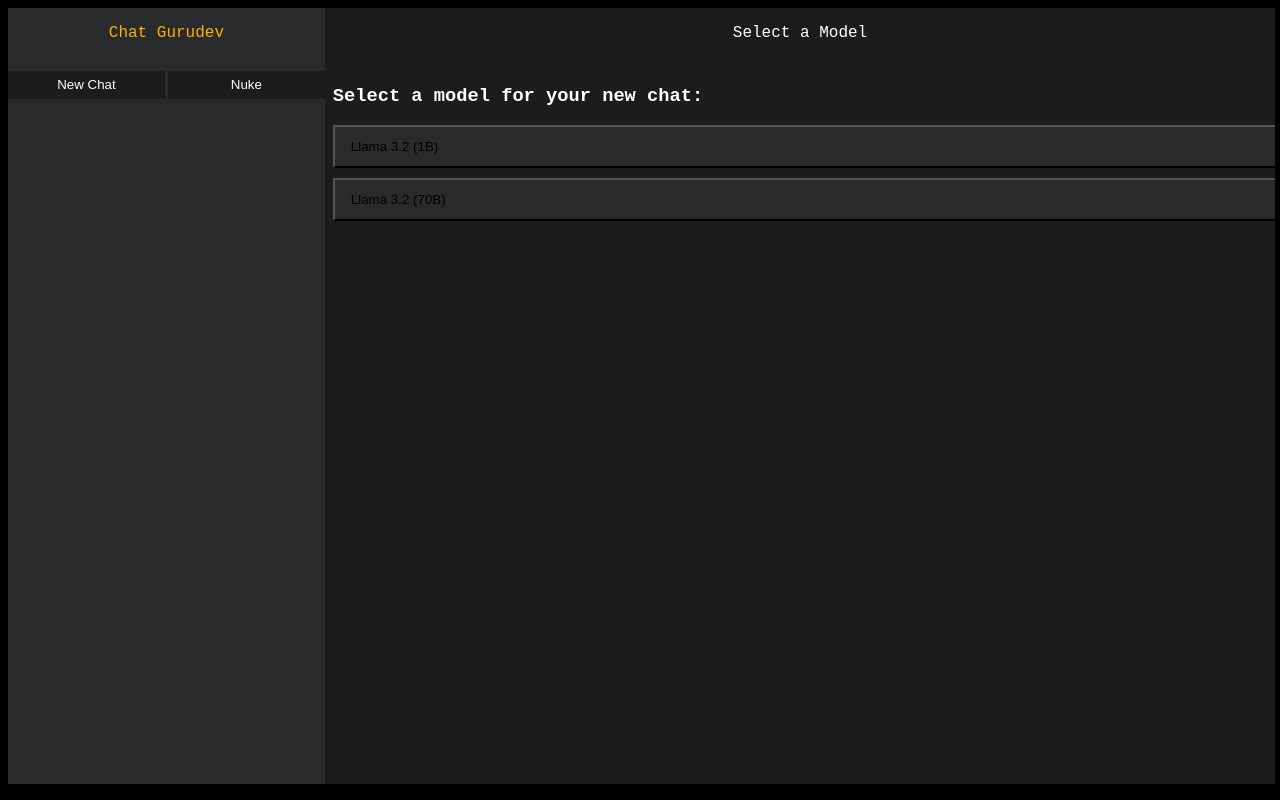
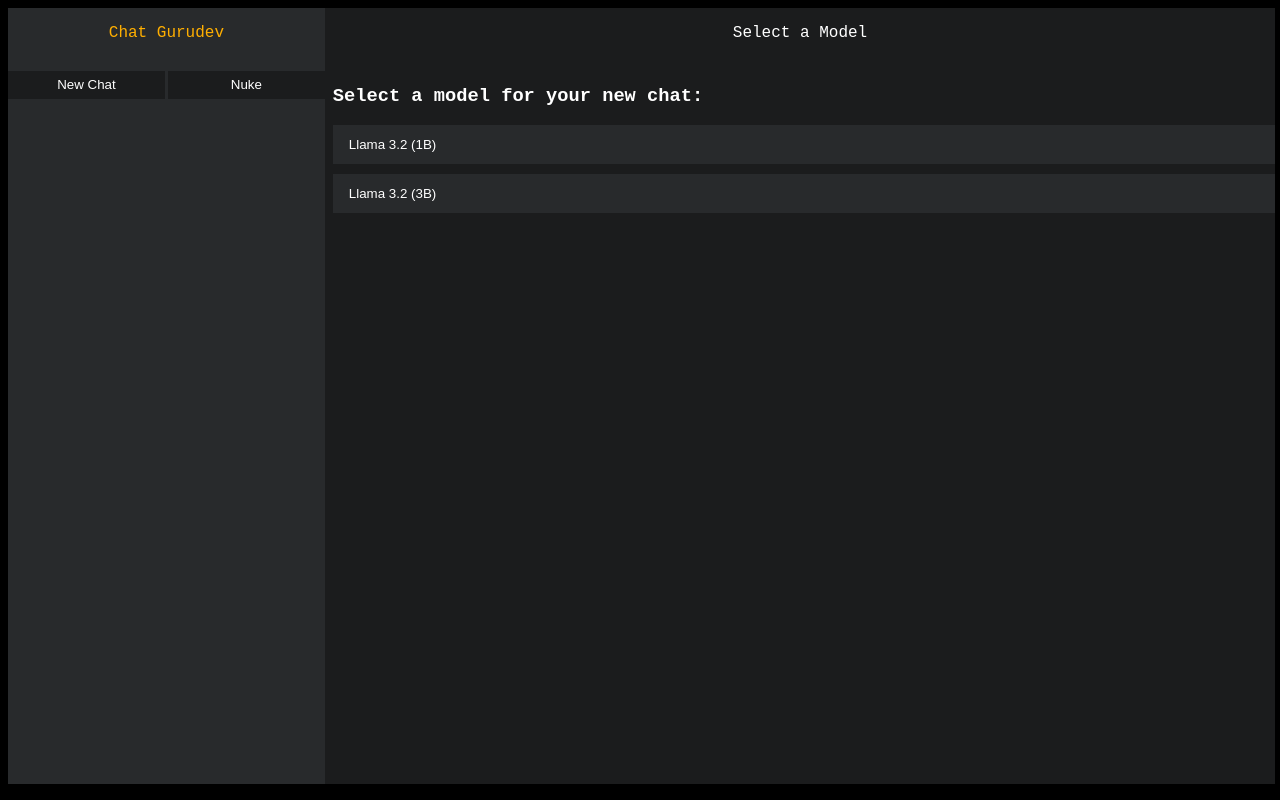
Before and after one commit to therexdy/chatgurudev, a plain HTML site: page public/home/index.html in a window 1280 px wide. Both pictures are taken after a click on the button "New Chat". Drawn offline with Linux system fonts and the light colour scheme; a web font is replaced by a local one.

Commit message:
simple edit

```diff
--- a/public/home/index.css
+++ b/public/home/index.css
@@ -176,9 +176,11 @@ body{
     padding: 12px 16px;
     margin-bottom: 10px;
     background-color: var(--bg1);
+    color: white;
     cursor: pointer;
     text-align: left;
     transition: background-color 0.2s;
+    border: none;
   }
 
   .model-button:hover {
--- a/public/home/index.js
+++ b/public/home/index.js
@@ -19,7 +19,7 @@ console.log("Response from this origin:", origin);
 // Define available models
 const availableModels = [
   { id: "llama3.2:1b", name: "Llama 3.2 (1B)" },
-  { id: "llama3.2:70b", name: "Llama 3.2 (70B)" },
+  { id: "llama3.2:3b", name: "Llama 3.2 (3B)" },
 ];
 
 function retrieveChats() {
```
